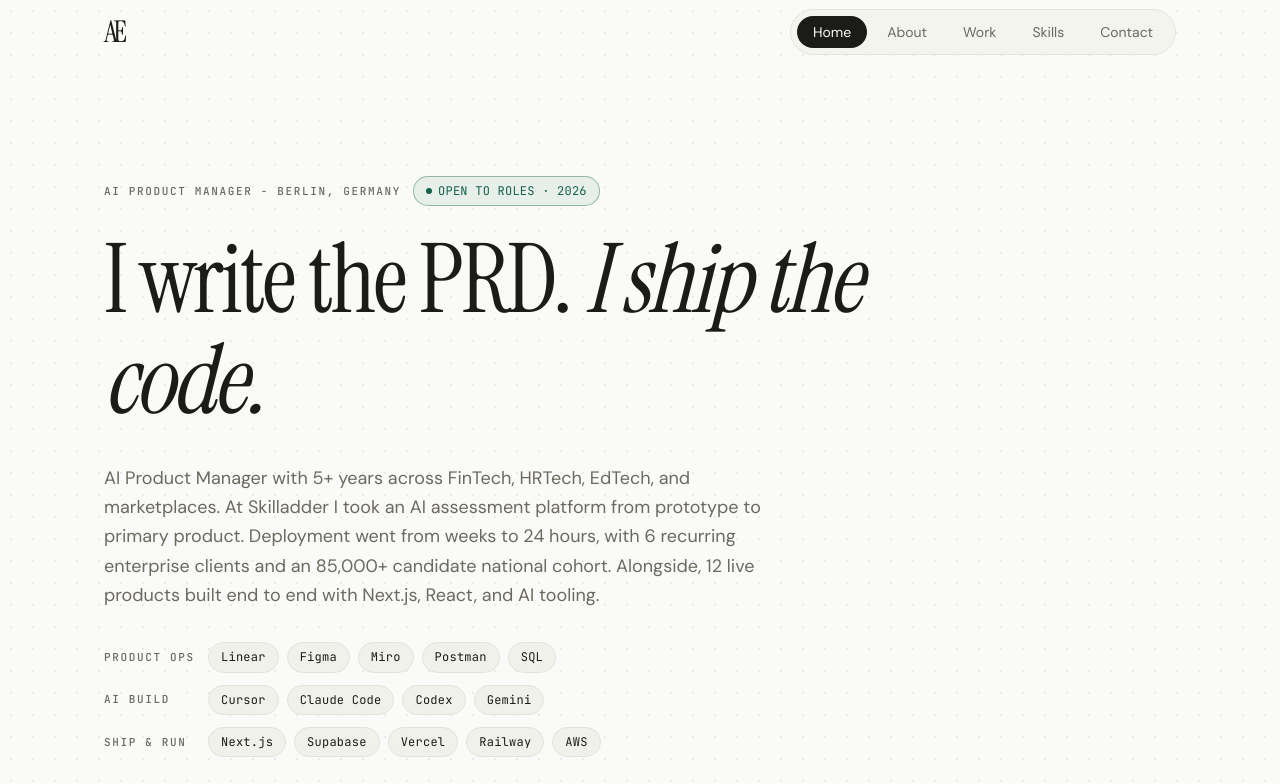
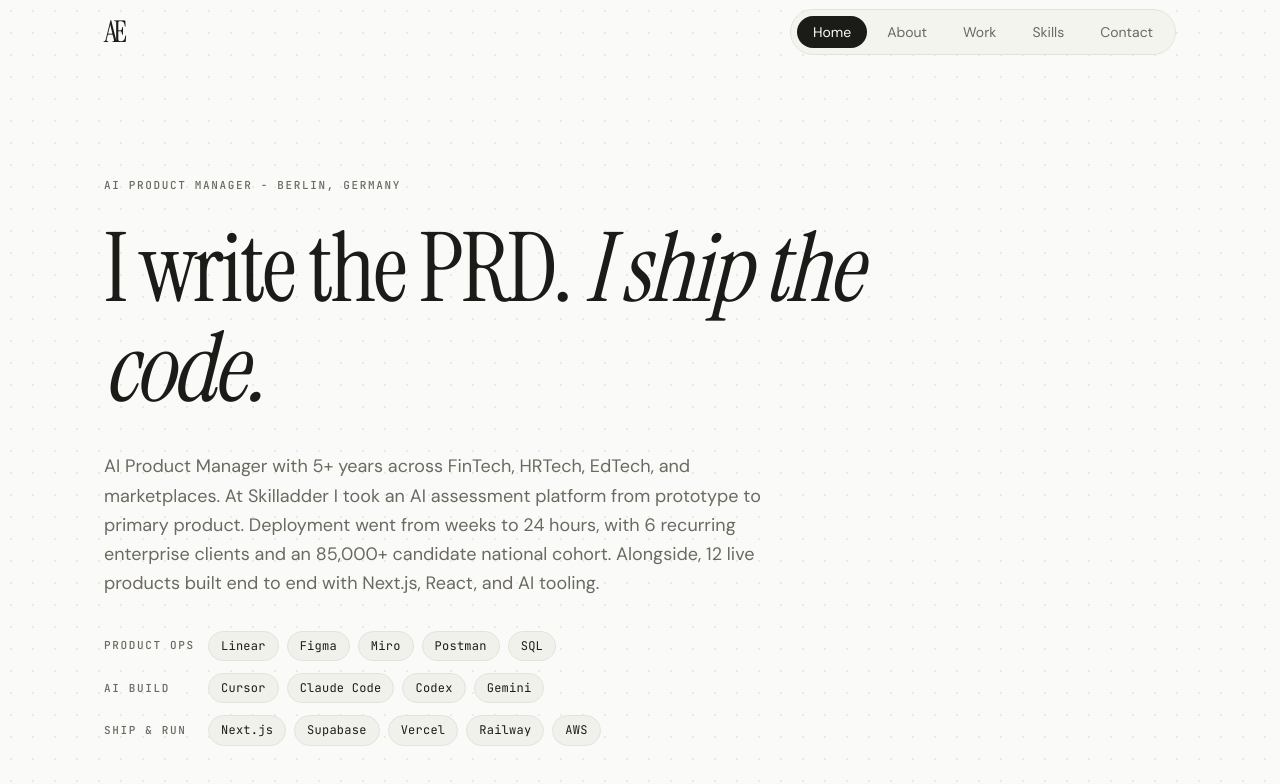
Before and after one commit to IamDejman/portfolio, a Next.js app: page / in a window 1280 px wide. Shown: the top 784 px of the page. Built offline with nearby package versions, Linux system fonts and the light colour scheme.

Commit message:
fix: remove availability badge from hero

```diff
--- a/src/app/page.tsx
+++ b/src/app/page.tsx
@@ -15,15 +15,9 @@ export default function Home() {
       {/* Hero Section */}
       <section className="pt-32 md:pt-44 pb-20">
         <ScrollReveal>
-          <div className="mb-6 flex flex-wrap items-center gap-3">
-            <p className="section-label">
-              AI Product Manager - Berlin, Germany
-            </p>
-            <span className="meta inline-flex items-center gap-1.5 rounded-full border border-accent/40 bg-accent-soft px-3 py-1 text-[11px] uppercase tracking-[0.15em] text-accent">
-              <span className="h-1.5 w-1.5 rounded-full bg-accent" aria-hidden />
-              {siteConfig.availability}
-            </span>
-          </div>
+          <p className="section-label mb-6">
+            AI Product Manager - Berlin, Germany
+          </p>
         </ScrollReveal>
 
         <ScrollReveal delay={100}>
```
